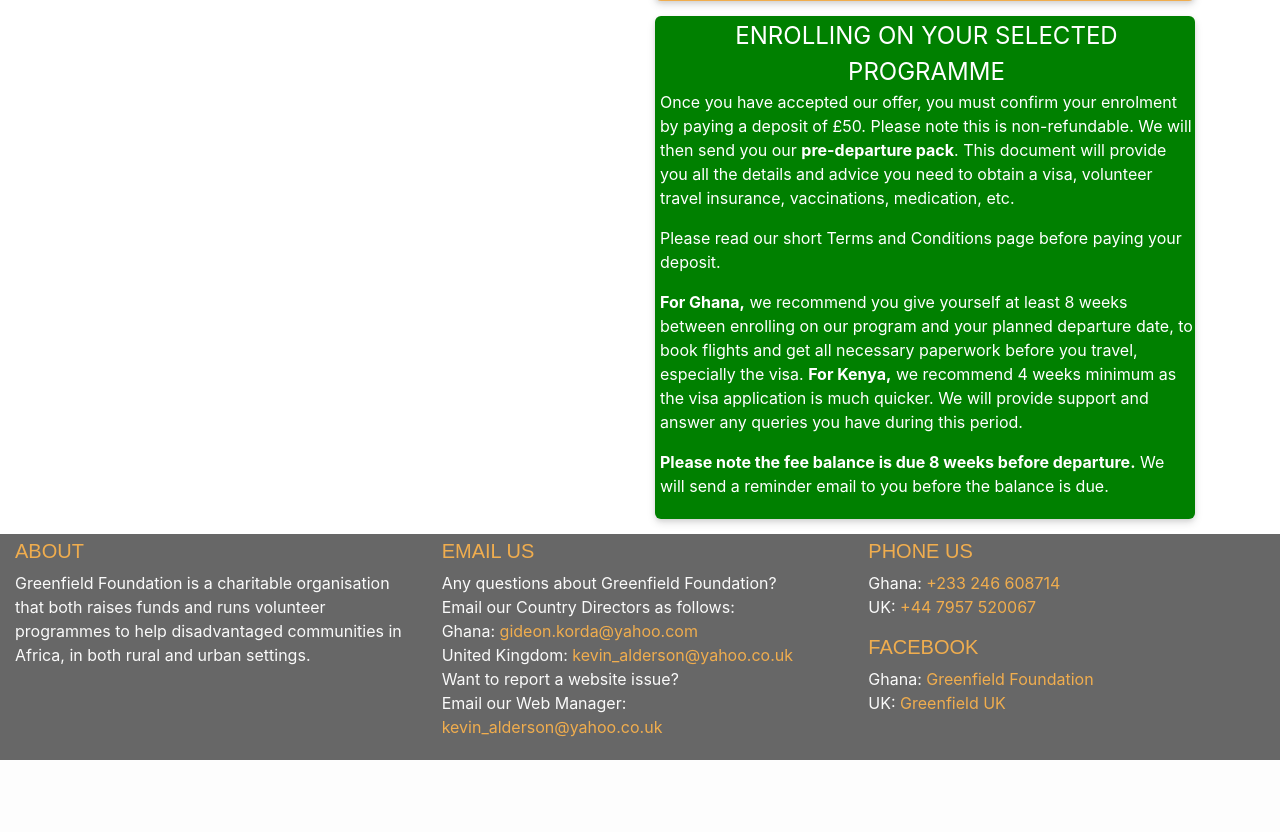
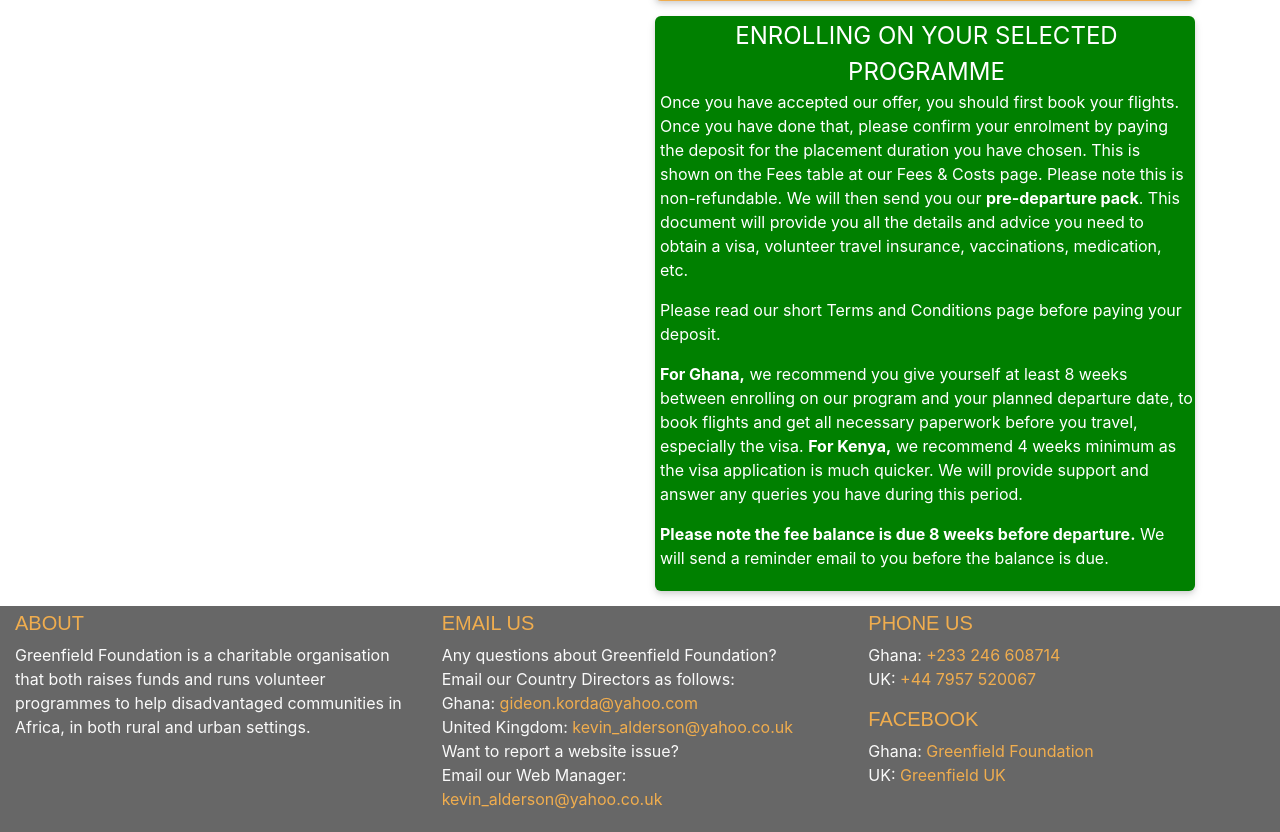
Before and after one commit to kevald1963/greenfield-africa, a Flask app: page /applytovolunteer in a window 1280 px wide. Shown: the part 649-1481 px from the top of the page. Before the commit the page ends 1409 px from the top, so only its background shows below. Run offline with Flask 2, Linux system fonts and the light colour scheme.

Commit message:
Amended required deposit amount from £50 to an amount depending on duration as per Fees table. Link included to navigate back to Fees & Costs page.

```diff
--- a/templates/applytovolunteer.html
+++ b/templates/applytovolunteer.html
@@ -41,8 +41,11 @@
         <div class="general-panel green-panel flex-with-text">
             <div class="uppercase panel-title">Enrolling on your selected programme</div>
             <p>
-                Once you have accepted our offer, you must confirm your enrolment by paying a deposit of £50. Please
-                note this is non-refundable. We will then send you our <b>pre-departure pack</b>. This document will
+                Once you have accepted our offer, you should first book your flights. Once you have done that, please
+                confirm your enrolment by paying the deposit for the placement duration you have chosen. This is shown
+                on the Fees table at our
+                <a class="general-link" href="{{ url_for('feescosts') }}">Fees & Costs</a> page.
+                Please note this is non-refundable. We will then send you our <b>pre-departure pack</b>. This document will
                 provide you all the details and advice you need to obtain a visa, volunteer travel insurance,
                 vaccinations, medication, etc.
             </p>
```
